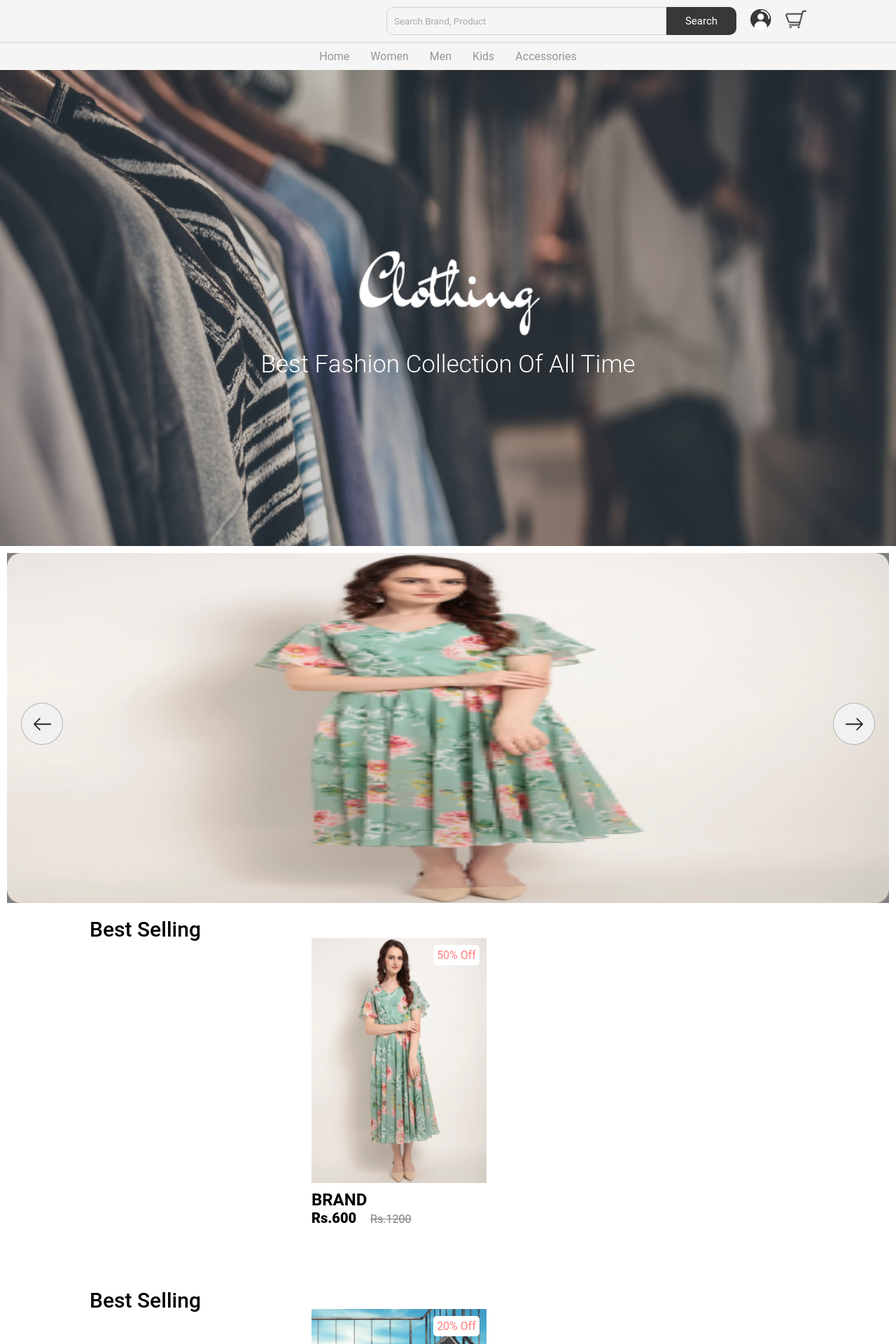
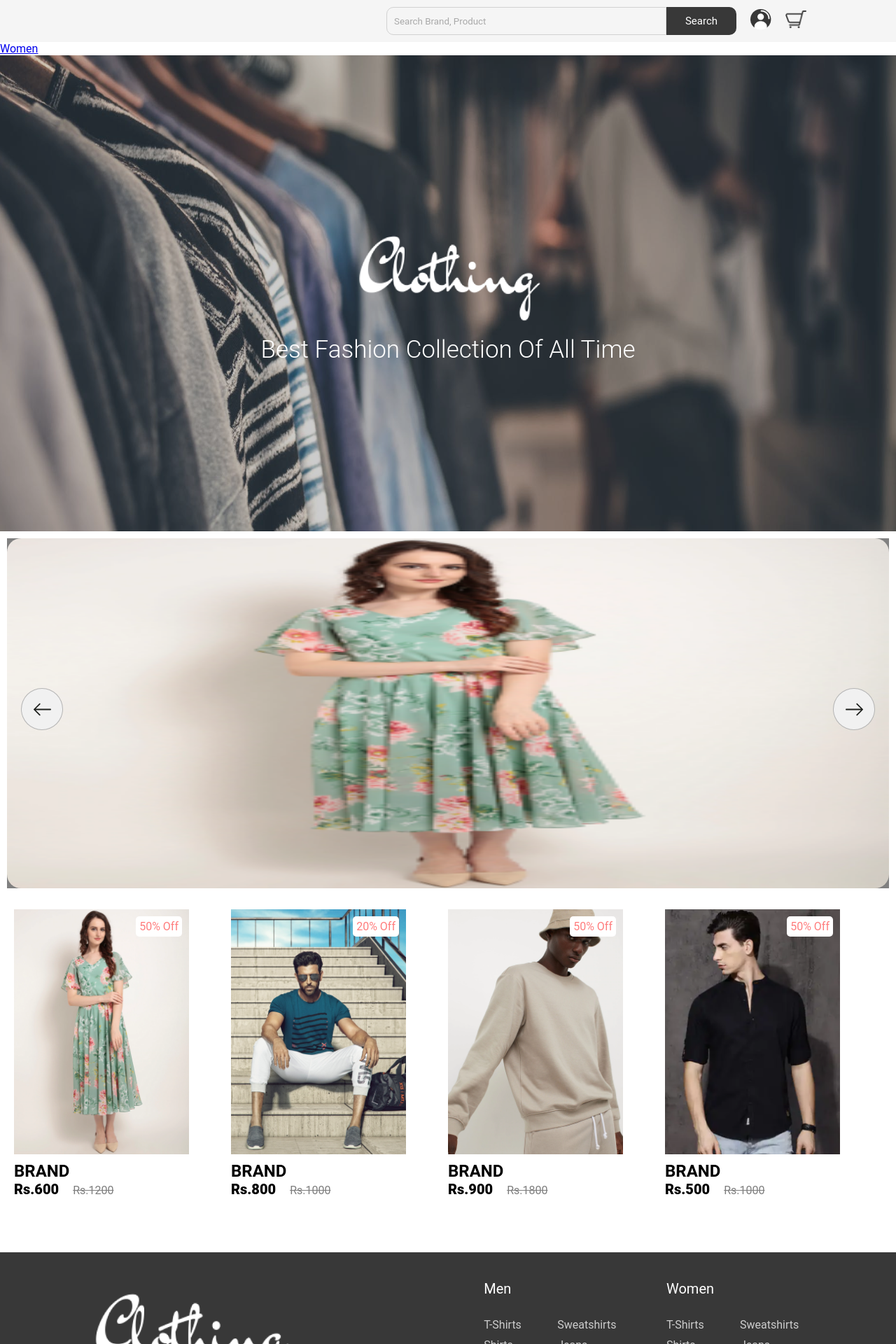
Before and after one commit to yogeshwar0904/FrontEndProject, a React (Create React App) app in the folder ecommercewebpage/: page / in a window 1280 px wide. Shown: the top 1920 px of the page at 70% size. Built offline with nearby package versions, Linux system fonts and the light colour scheme.

Commit message:
Implementing Router in home page

```diff
--- a/ecommercewebpage/src/App.js
+++ b/ecommercewebpage/src/App.js
@@ -1,5 +1,11 @@
 import './App.css';
 import HomePage from './pages/HomePage';
+
+import {BrowserRouter as Router,
+        Routes,
+        Route,
+        Link
+      } from 'react-router-dom'
 function App() {
   return (
     <div>
--- a/ecommercewebpage/src/components/Catogeries.css
+++ b/ecommercewebpage/src/components/Catogeries.css
@@ -15,10 +15,9 @@
     color: #383838;
     opacity: 0.5;
     transition: .5s;
+    cursor: pointer;
 }
 
 .link:hover{
     opacity: 1;
 }
-
-@key
--- a/ecommercewebpage/src/components/Catogeries.jsx
+++ b/ecommercewebpage/src/components/Catogeries.jsx
@@ -1,17 +1,22 @@
 import React from 'react'
 import  './Catogeries.css'
+import { BrowserRouter as Router, Routes,
+  Route,
+  Link
+} from 'react-router-dom';
+import WomenAccessories from './WomenAccessories'
 
 const Catogeries = () => {
   return (
     <div>
-        <ul class="links-container">
-            <li class="link-item"><a href="#" class="link">Home</a></li>
-            <li class="link-item"><a href="#" class="link">Women</a></li>
-            <li class="link-item"><a href="#" class="link">Men</a></li>
-            <li class="link-item"><a href="#" class="link">Kids</a></li>
-            <li class="link-item"><a href="#" class="link">Accessories</a></li>
-       </ul>
-    </div>
+      <Router>
+        <Link to = "/WomenAccessories">Women</Link>
+         <Routes>
+          <Route path = "/WomenAccessories" element ={<WomenAccessories/>}/>
+         </Routes>
+       </Router>
+     </div>
+
   )
 }
-export default Catogeries
+export default Catogeries;
--- a/ecommercewebpage/src/components/Data.js
+++ b/ecommercewebpage/src/components/Data.js
@@ -32,16 +32,5 @@ export const productData =[
       actualPrice:"Rs.1000",
       offer:"50% off",
       brand:""
-   },
-
-   {
-      id:5,
-      URL: process.env.PUBLIC_URL +`/img/card5.png`,
-      price:"Rs.700",
-      actualPrice:"Rs.1000",
-      offer:"30% off",
-      brand:""
-   },
-
-
+   }
 ]
--- a/ecommercewebpage/src/components/Home.jsx
+++ b/ecommercewebpage/src/components/HomeHeader.jsx
@@ -1,8 +1,7 @@
 import React from 'react'
-import Catogeries from './Catogeries'
-import  './Home.css'
+import  './HomeHeader.css'
 
-const Home = () => {
+const HomeHeader = () => {
   return (
     <nav className='header'>
        <div className='nav'>
@@ -16,9 +15,9 @@ const Home = () => {
               <a href="#"> <img src="img/cart.png" alt=""/></a>
            </div>
        </div>
-       <Catogeries/>
+
     </nav>
   )
 }
 
-export default Home;
+export default HomeHeader;
--- a/ecommercewebpage/src/components/Product.css
+++ b/ecommercewebpage/src/components/Product.css
@@ -1,7 +1,7 @@
 .product{
     position: relative;
     overflow: hidden;
-    padding: 10px 0;
+    padding: 10px ;
     display: flex;
 }
 
@@ -14,7 +14,7 @@
 }
 
 .product-container{
-    padding: 30px;
+    padding: 10px;
     display: flex;
     overflow-x: auto;
     scroll-behavior: smooth;
@@ -66,7 +66,6 @@
     text-transform: uppercase;
 }
 
-
 .price{
     font-weight: 900;
     font-size: 20px;
@@ -77,3 +76,30 @@
     opacity: 0.5;
     text-decoration: line-through;
 }
+
+
+.card-btn{
+    position: absolute;
+    bottom: 10px;
+    left: 50%;
+    transform: translateX(-50%);
+    padding: 10px;
+    width: 90%;
+    text-transform: capitalize;
+    border: none;
+    outline: none;
+    background: #fff;
+    border-radius: 5px;
+    transition: 0.5s;
+    cursor: pointer;
+    opacity: 0;
+}
+
+
+.product-card:hover .card-btn{
+    opacity: 1;
+}
+
+.card-btn:hover{
+    background: #efefef;
+}
--- a/ecommercewebpage/src/components/Product.jsx
+++ b/ecommercewebpage/src/components/Product.jsx
@@ -3,19 +3,17 @@ import './Product.css'
 
 
 const Product = (props) => {
-    return (
-    <div>
+   return (
+     <div class="product">
         {props.obj.map(data => {
                   return(
-   <section class="product">
-      <h2 class="product-category">best selling</h2>
+         <div>
             <div className='product-container'>
-
             <div className='product-card' >
                 <div className='product-image'>
                    <span class="discount-tag">{data.offer} </span>
-                   <img src={data.URL} class="product-thumb" alt=""/>
-
+                   <img src={data.URL} class="product-thumb"/>
+                   <button class="card-btn">add to whislist</button>
                 </div>
                 <div class="product-info">
                    <h2 class="product-brand">brand</h2>
@@ -24,8 +22,7 @@ const Product = (props) => {
                 </div>
             </div>
             </div>
-
-   </section>
+         </div>
     )})}
    </div>
 );}
--- /dev/null
+++ b/ecommercewebpage/src/components/WomenAccessories.js
@@ -0,0 +1,12 @@
+import React from 'react'
+
+import { Link } from 'react-router-dom'
+const WomenAccessories = () => {
+  return (
+    <div>
+        <h1>I'am in WomenAccessories</h1>
+    </div>
+  )
+}
+
+export default WomenAccessories
--- a/ecommercewebpage/src/pages/HomePage.jsx
+++ b/ecommercewebpage/src/pages/HomePage.jsx
@@ -1,20 +1,23 @@
 import React from 'react'
 import ClothTypes from '../components/ClothTypes'
-import Home from '../components/Home'
+import Home from '../components/HomeHeader.jsx'
 import HomeProfile from '../components/HomeProfile'
 import Product from '../components/Product'
 import Slider from '../components/Slider'
 import { productData } from '../components/Data'
-
+import Catogeries from '../components/Catogeries'
 const HomePage = () => {
   return (
+
     <div>
         <Home/>
+        <Catogeries/>
         <HomeProfile/>
         <Slider/>
         <Product obj = {productData} />
         <ClothTypes/>
     </div>
+
   );
 }
 
```
Also changed, not shown: ecommercewebpage/src/components/HomeHeader.css (renamed from ecommercewebpage/src/components/Home.css).
